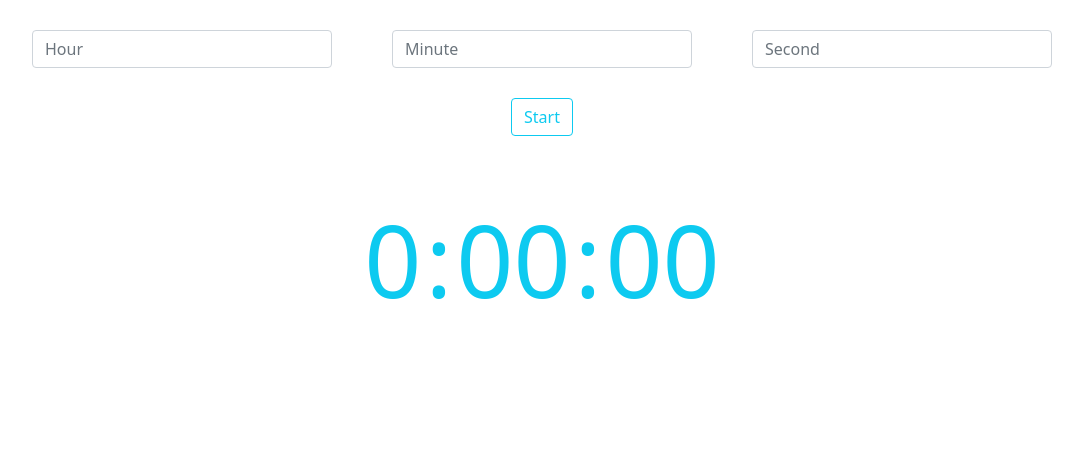
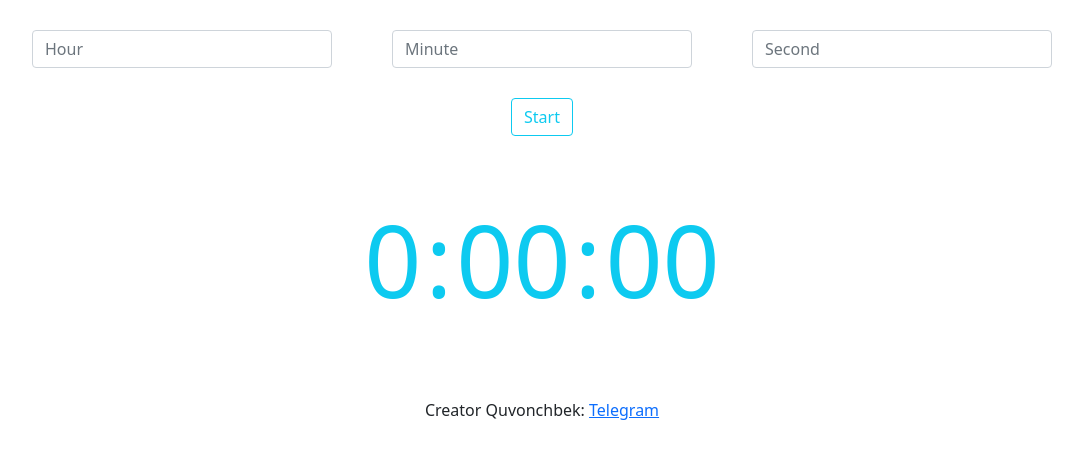
Before and after one commit to quvonchbek17/pomidor-timer, a plain HTML site: page index.html in a window 1280 px wide. Shown: the whole page, without its empty margins (98-1181 px from the left). Drawn offline with Linux system fonts and the light colour scheme.

Commit message:
add creator

```diff
--- a/index.html
+++ b/index.html
@@ -58,6 +58,10 @@
         <span class="d-inline-block">:</span>
         <p class="secondTime">00</p>
       </div>
+      <p class="text-center mt-5">
+        Creator Quvonchbek:
+        <a href="https://t.me/quvonchbekMuysinov">Telegram</a>
+      </p>
     </div>
 
     <script src="./bootstrap/bootstrap.bundle.js"></script>
```
